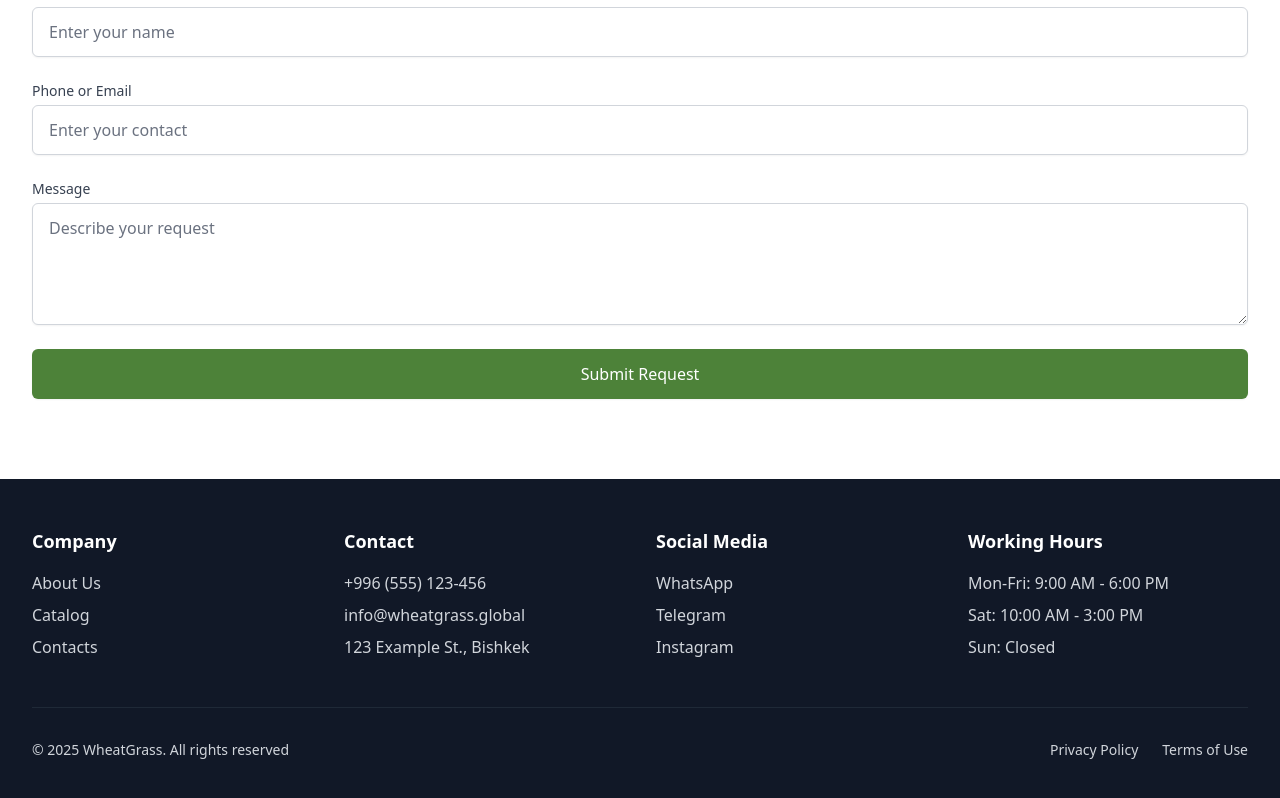
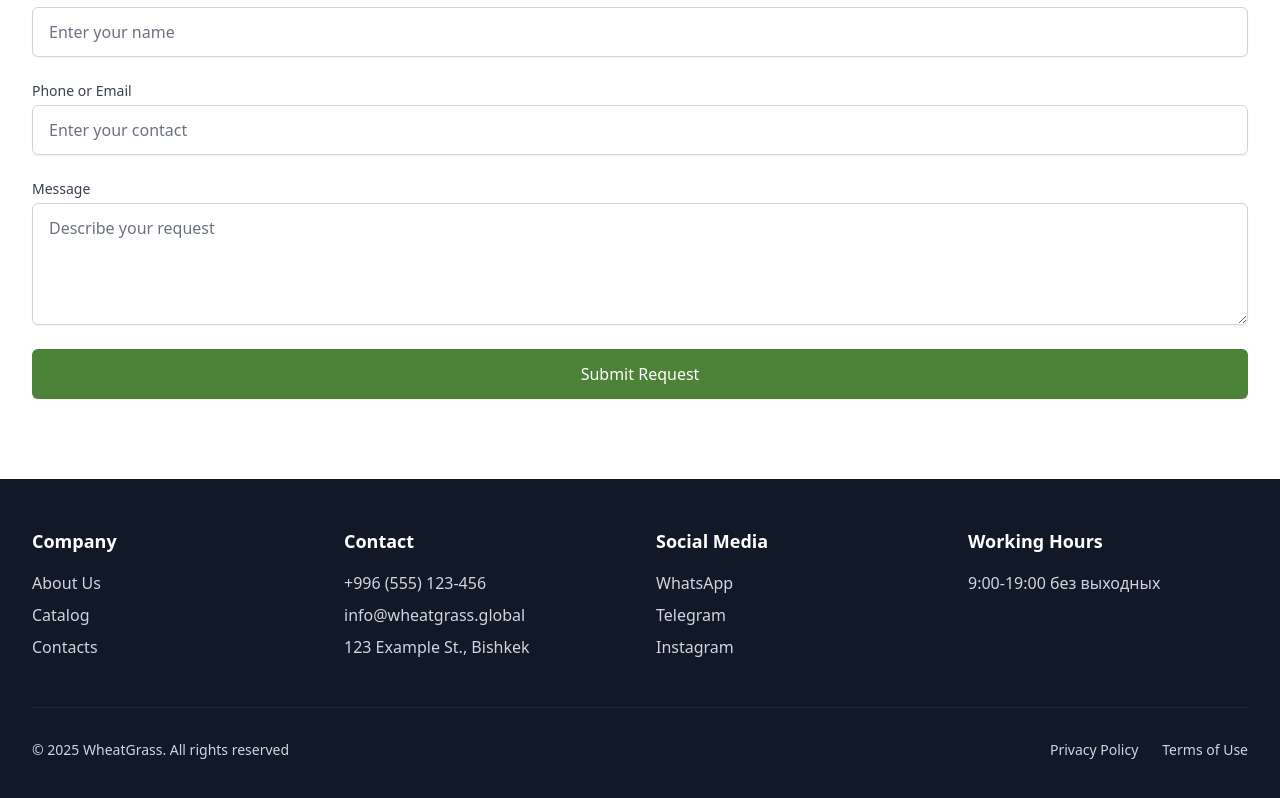
Before and after one commit to achynaliev/wgApp, a React (Vite) app: page / in a window 1280 px wide. Shown: the part 4209-5007 px from the top of the page. Built offline with nearby package versions, Linux system fonts and the light colour scheme.

Commit message:
updated some texts

```diff
--- a/src/features/contacts/pages/ContactsPage.tsx
+++ b/src/features/contacts/pages/ContactsPage.tsx
@@ -4,10 +4,10 @@ const ContactsPage = () => {
   const contactInfo = {
     phone: '+996 555 123 456',
     email: 'info@packagingcompany.kg',
-    whatsapp: 'https://wa.me/996555123456',
+    whatsapp: 'https://wa.me/77768472061',
     telegram: 'https://t.me/packagingcompany',
     address: 'г. Бишкек, ул. Ибраимова 115/1',
-    workingHours: 'Пн-Пт: 9:00 - 18:00',
+    workingHours: '9:00-19:00 без выходных',
     legal: {
       companyName: 'ОсОО "Packaging Company"',
       inn: '12345678901234',
--- a/src/features/home/components/HeroSection.tsx
+++ b/src/features/home/components/HeroSection.tsx
@@ -30,7 +30,7 @@ const HeroSection = () => {
                 </div>
                 <div className="rounded-md">
                   <a
-                    href="https://wa.me/996555123456"
+                    href="https://wa.me/77768472061"
                     target="_blank"
                     rel="noopener noreferrer"
                     className="w-full flex items-center justify-center px-8 py-3 border border-transparent text-base font-medium rounded-md text-white bg-blue-600 hover:bg-blue-700 transform transition-all duration-200 hover:scale-105 hover:shadow-lg focus:outline-none focus:ring-2 focus:ring-offset-2 focus:ring-blue-500 md:py-4 md:text-lg md:px-10"
--- a/src/shared/components/Footer.tsx
+++ b/src/shared/components/Footer.tsx
@@ -56,7 +56,7 @@ const Footer = () => {
             <ul className="space-y-2">
               <li>
                 <a
-                  href="https://wa.me/996555123456"
+                  href="https://wa.me/77768472061"
                   target="_blank"
                   rel="noopener noreferrer"
                   className="hover:text-white transition-colors"
@@ -91,9 +91,7 @@ const Footer = () => {
           <div className="space-y-4">
             <h3 className="text-white text-lg font-semibold">{t('footer.workHours.title')}</h3>
             <ul className="space-y-2">
-              <li>{t('footer.workHours.weekdays')}</li>
-              <li>{t('footer.workHours.saturday')}</li>
-              <li>{t('footer.workHours.sunday')}</li>
+              <li>9:00-19:00 без выходных</li>
             </ul>
           </div>
         </div>
```
